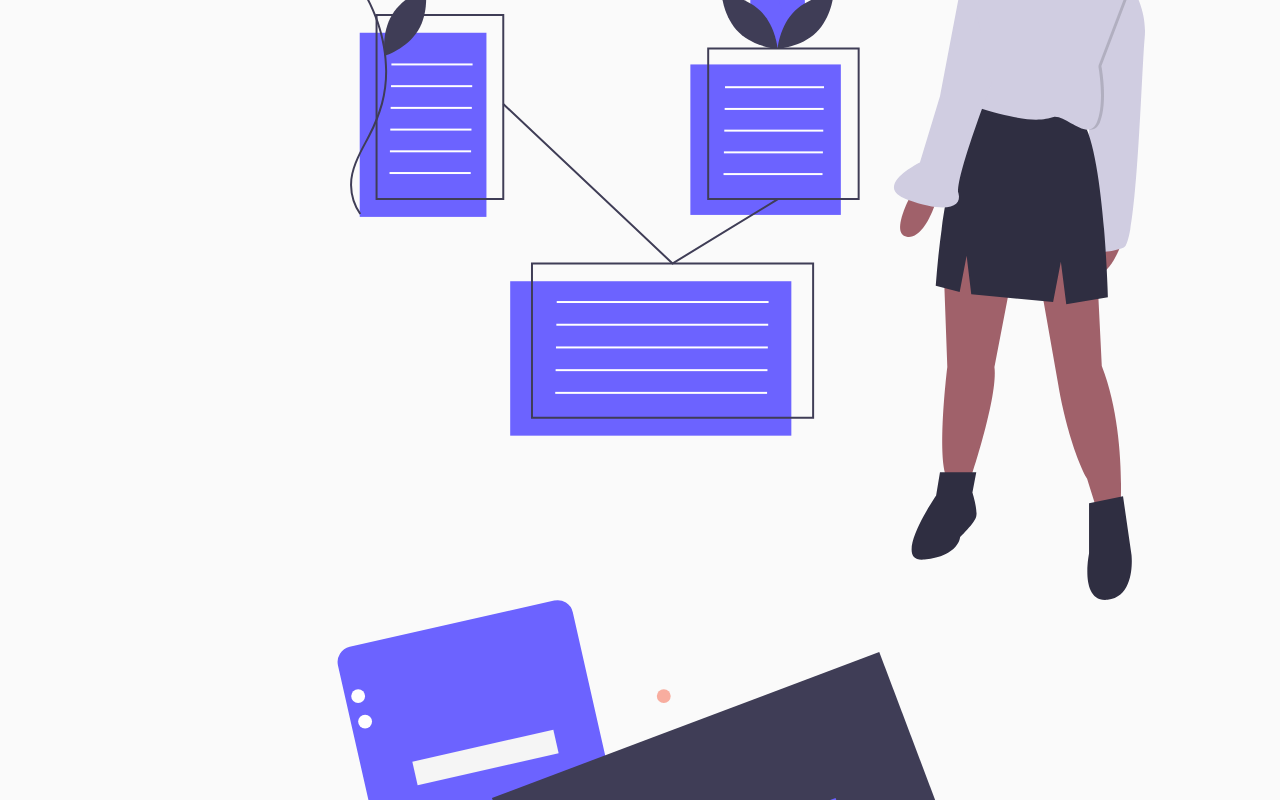
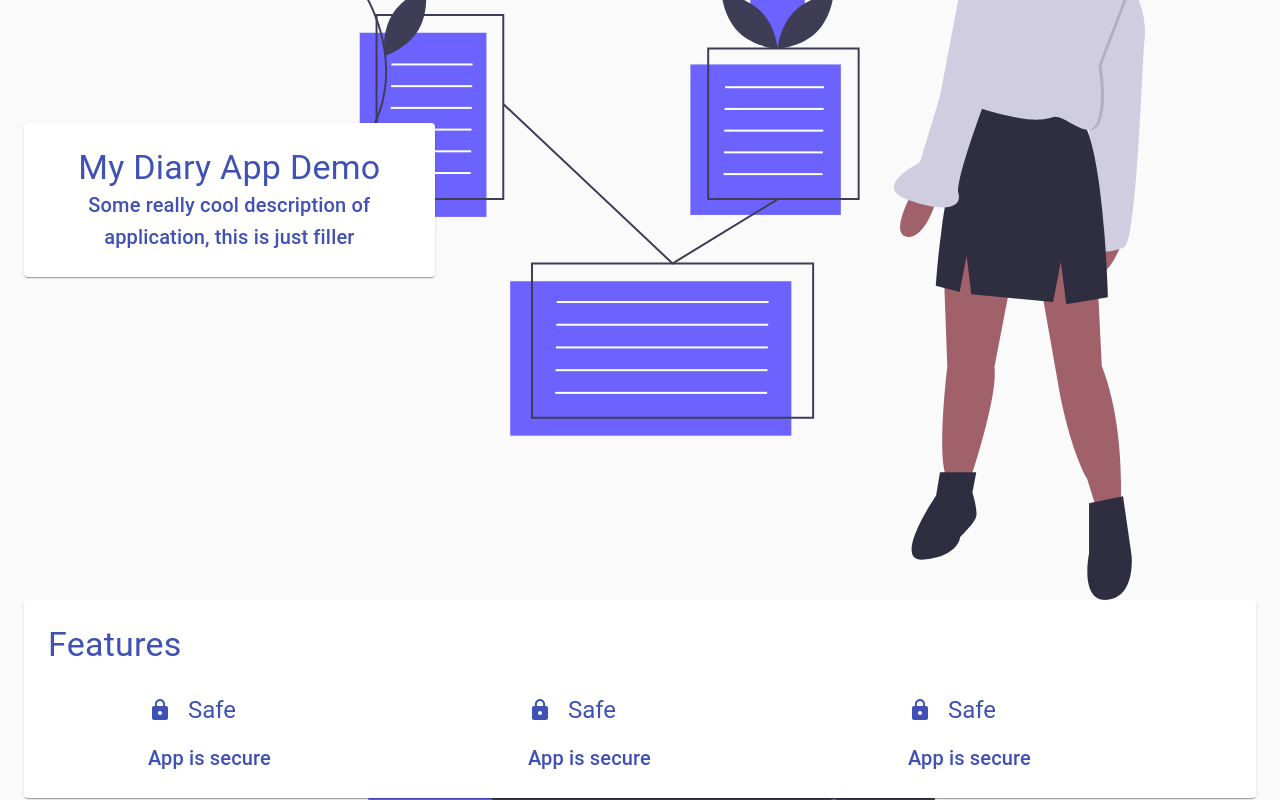
Before and after one commit to okezieobi/diary-app-demo, a React (Create React App) app in the folder client/: page / in a window 1280 px wide. Shown: the part 280-1080 px from the top of the page. Built offline with nearby package versions, Linux system fonts and the light colour scheme.

Commit message:
Updated home page

```diff
--- a/client/src/components/Home.jsx
+++ b/client/src/components/Home.jsx
@@ -12,6 +12,9 @@ import { makeStyles } from '@material-ui/core/styles';
 import Grid from '@material-ui/core/Grid';
 import Link from '@material-ui/core/Link';
 import Hidden from '@material-ui/core/Hidden';
+import Slide from '@material-ui/core/Slide';
+import Paper from '@material-ui/core/Paper';
+import LockIcon from '@material-ui/icons/Lock';
 
 import HomeBGOne from '../images/Home_1.svg';
 import HomeBGTwo from '../images/Home_2.svg';
@@ -23,6 +26,9 @@ const useStyles = makeStyles((theme) => ({
     [theme.breakpoints.down('xs')]: {
       flexGrow: '1',
     },
+  },
+  iconPadding: {
+    marginRight: theme.spacing(2),
   },
   title: {
     flexGrow: '1',
@@ -43,6 +49,12 @@ const useStyles = makeStyles((theme) => ({
     height: '100vh',
     backgroundSize: 'contain',
   },
+  description: {
+    padding: theme.spacing(3),
+  },
+  gridItem: {
+    height: '100vh',
+  },
 }));
 
 function ElevationScroll({ children, window }) {
@@ -56,7 +68,7 @@ function ElevationScroll({ children, window }) {
   });
 
   return React.cloneElement(children, {
-    elevation: trigger ? 4 : 0,
+    elevation: trigger ? 8 : 0,
   });
 }
 
@@ -76,6 +88,7 @@ export default function ElevateAppBar({ window }) {
     <>
       <CssBaseline />
       <ElevationScroll window={window}>
+        <Slide in>
           <AppBar>
             <Toolbar>
               <Box className={classes.iconTitle}>
@@ -89,13 +102,59 @@ export default function ElevateAppBar({ window }) {
               </Link>
             </Toolbar>
           </AppBar>
+        </Slide>
       </ElevationScroll>
       <Toolbar />
       <Container>
         <Box my={2}>
           <Grid container>
-            <Grid item xs={12} className={`${classes.setBackground} ${classes.homeBackdrop2}`} />
-            <Grid item xs={12} className={`${classes.setBackground} ${classes.homeBackdrop3}`} />
+            <Grid item xs={12} className={`${classes.setBackground} ${classes.homeBackdrop2}`}>
+              <Grid className={classes.gridItem} alignItems="center" container>
+                <Grid item xs={12} sm={4}>
+                  <Paper className={classes.description}>
+                    <Typography align="center" color="primary" variant="h4">My Diary App Demo</Typography>
+                    <Typography align="center" color="primary" variant="h6">
+                      Some really cool description of application,
+                      this is just filler
+                    </Typography>
+                  </Paper>
+                </Grid>
+              </Grid>
+            </Grid>
+            <Grid item xs={12} className={`${classes.setBackground} ${classes.homeBackdrop3}`}>
+              <Paper className={classes.description}>
+                <Typography gutterBottom color="primary" variant="h4">Features</Typography>
+                <Grid container justify="space-evenly" spacing={4}>
+                  <Grid item xs={12} sm={3}>
+                    <Toolbar>
+                      <LockIcon color="primary" className={classes.iconPadding} />
+                      <Typography color="primary" variant="h5">Safe</Typography>
+                    </Toolbar>
+                    <Container>
+                      <Typography color="primary" variant="h6">App is secure</Typography>
+                    </Container>
+                  </Grid>
+                  <Grid item xs={12} sm={3}>
+                    <Toolbar>
+                      <LockIcon color="primary" className={classes.iconPadding} />
+                      <Typography color="primary" variant="h5">Safe</Typography>
+                    </Toolbar>
+                    <Container>
+                      <Typography color="primary" variant="h6">App is secure</Typography>
+                    </Container>
+                  </Grid>
+                  <Grid item xs={12} sm={3}>
+                    <Toolbar>
+                      <LockIcon color="primary" className={classes.iconPadding} />
+                      <Typography color="primary" variant="h5">Safe</Typography>
+                    </Toolbar>
+                    <Container>
+                      <Typography color="primary" variant="h6">App is secure</Typography>
+                    </Container>
+                  </Grid>
+                </Grid>
+              </Paper>
+            </Grid>
             <Grid item xs={12} className={`${classes.setBackground} ${classes.homeBackdrop1}`} />
           </Grid>
         </Box>
```
Lines whose indentation alone changed are shown as unchanged.
